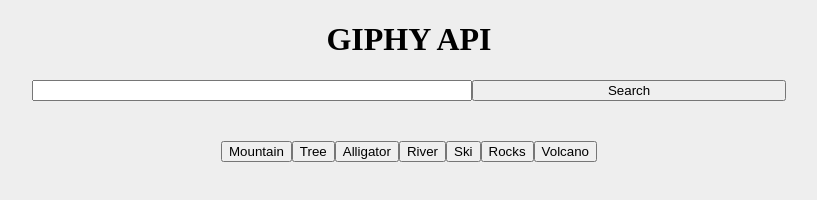
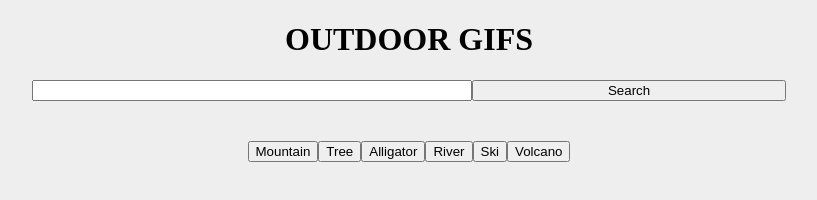
Before and after one commit to justinpolchinski/GifTastic, a plain HTML site: page index.html in a window 1280 px wide. Shown: the whole page, without its empty margins (231-1048 px from the left). Drawn offline with nearby package versions, Linux system fonts and the light colour scheme.

Commit message:
Rocks wasn't working

```diff
--- a/index.html
+++ b/index.html
@@ -8,7 +8,7 @@
     <title>GIFTASTIC</title>
 </head>
 <body>
-    <h1>GIPHY API</h1>
+    <h1>OUTDOOR GIFS</h1>
     <div id = "searchFor">
         <div></div>
         <input id="searchInput" value="">
--- a/js.js
+++ b/js.js
@@ -1,6 +1,6 @@
 console.log("linking...");
 //SFU1k0pkoRGT6u6Q2TYGEgfldbBvS7W2
-var outdoors = ["Mountain","Tree","Alligator","River","Ski","Rocks","Volcano"];
+var outdoors = ["Mountain","Tree","Alligator","River","Ski","Volcano"];
 var searching;
 var $input = $("#searchInput");
 var imgTagStill;
```
